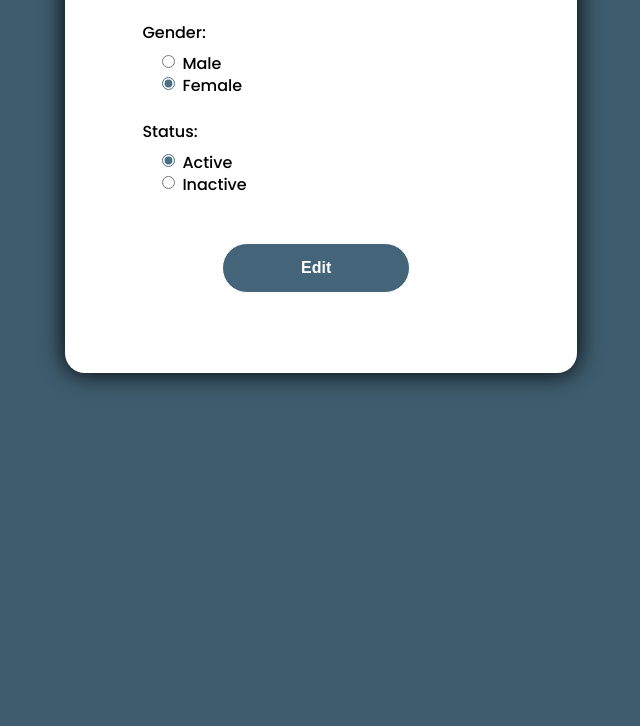
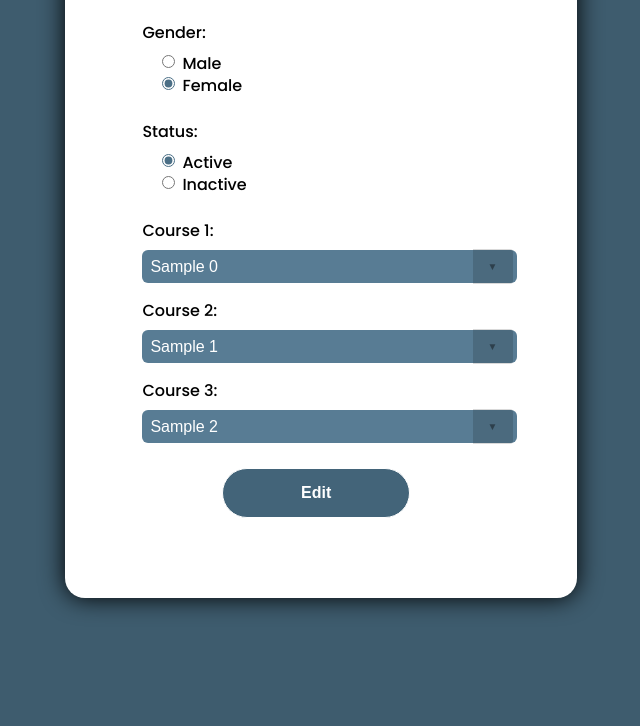
Before and after one commit to minahermina/Higher-Studies-System, a Django app: template main_website/templates/main_website/edit_student.html in a window 1280 px wide. Shown: the part 928-1654 px from the top of the page, without its empty margins (293-933 px from the left). Before the commit the page ends 1316 px from the top, so only its background shows below. Run offline with Django 4.2, Linux system fonts and the light colour scheme; the template is opened without the code that fills it: most values are stand-ins (such as "Sample title", 1, 10 or a date in 2020); parts of the project's set-up code (start-up, migrations or seed data) failed here and were passed over.

Commit message:
Update edit_student.html

```diff
--- a/main_website/templates/main_website/edit_student.html
+++ b/main_website/templates/main_website/edit_student.html
@@ -135,6 +135,47 @@
                     {% endif %}
                 </div>
                 <br>
+                <div>
+                    <label for="c1">Course 1:</label>
+                        <span class="custom-dropdown">
+                            <select name="course1" id="c1" required>
+                                <optgroup label="course1">
+                                <option value="{{ takenCourses.0.course_id }}"selected >{{ takenCourses.0.name }}</option>
+                                {% for course in courses %}
+                                <option value="{{ course.course_id }}">{{ course.name }}</option>
+                                {% endfor %}
+                                </optgroup>
+                            </select>
+                        </span>
+                    <div id="c1Error" style="display:none;color: red;">Please enter course1.</div>
+                </div>
+                 <div>
+                 <label for="c2">Course 2:</label>
+                     <span class="custom-dropdown">
+                        <select name="course2" id="c2" required>
+                            <optgroup label="course2">
+                            <option value="{{ takenCourses.1.course_id }}"selected >{{ takenCourses.1.name }}</option>
+                                {% for course in courses %}
+                                <option value="{{ course.course_id }}">{{ course.name }}</option>                       {% endfor %}
+                            </optgroup>
+                        </select>
+                    </span>
+                 <div id="c2Error" style="display:none;color: red;">Please enter course2.</div>
+                </div>
+                <div>
+                    <label for="c3">Course 3:</label>
+                        <span class="custom-dropdown">
+                            <select name="course3" id="c3" required>
+                                <optgroup label="course3">
+                                <option value="{{ takenCourses.2.course_id }}"selected >{{ takenCourses.2.name }}</option>
+                                {% for course in allcourses %}
+                                <option value="{{ course.course_id }}">{{ course.name }}</option>
+                                {% endfor %}
+                            </select>
+                        </span>
+                        <div id="c3Error" style="display:none;color: red;">Please enter course3.</div>
+                </div>
+
                 <br>
                 <div>
                     <button type="submit" class="btn" id="submit"> <span> Edit</span></button>
```
